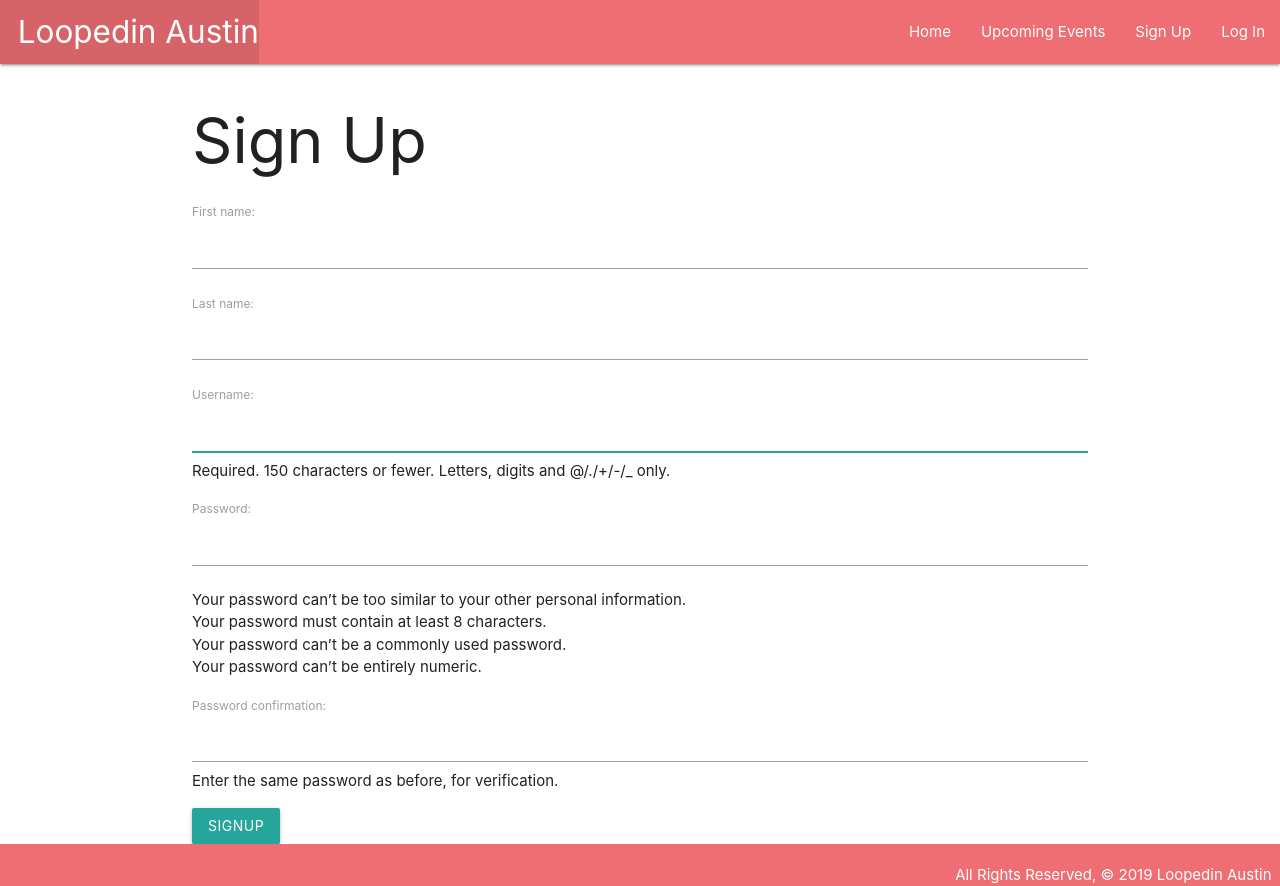
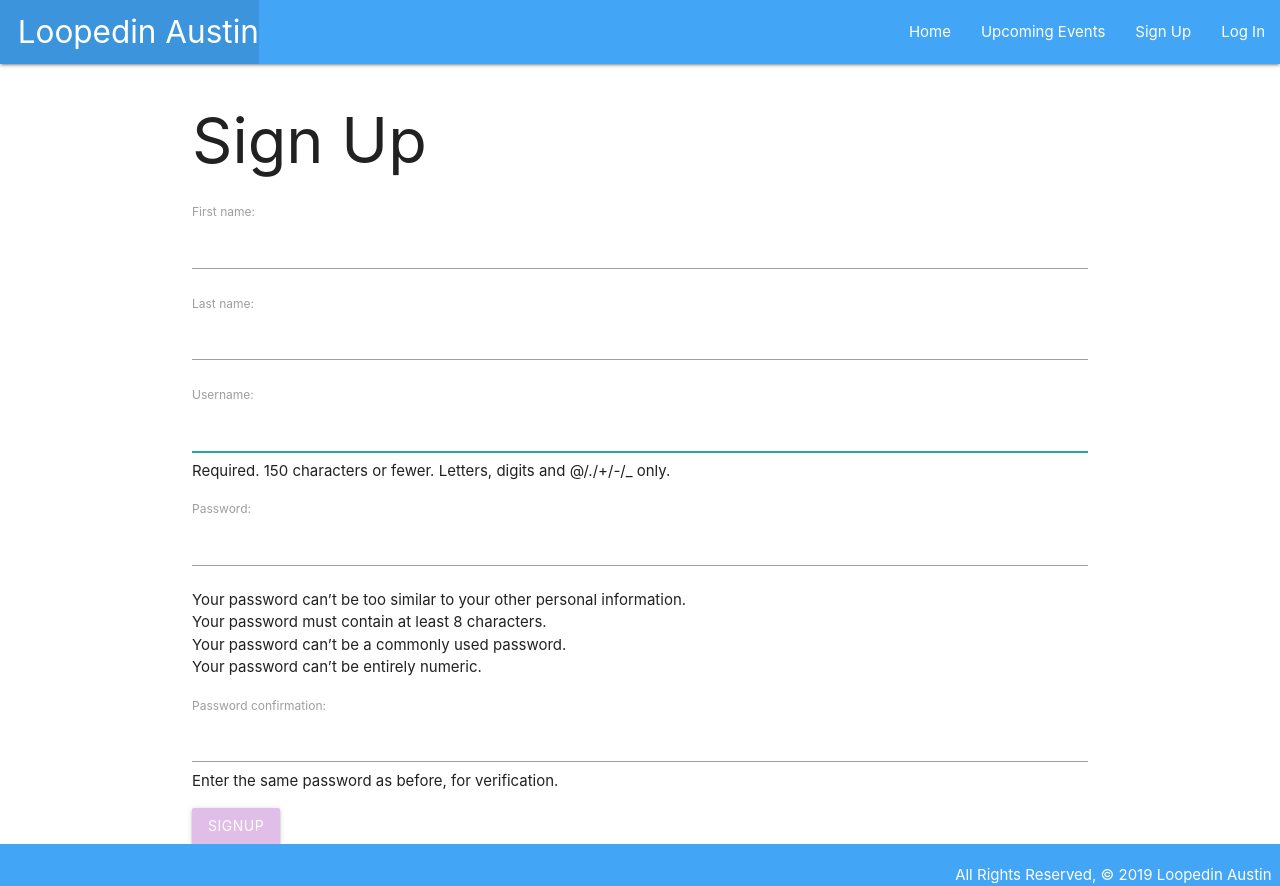
Before and after one commit to tlacerte/Loopedin-Austin, a Django app: page /accounts/signup in a window 1280 px wide. Run offline with Django 3.2, Linux system fonts and the light colour scheme.

Commit message:
color changes

```diff
--- a/main_app/templates/base.html
+++ b/main_app/templates/base.html
@@ -14,7 +14,7 @@
 <body>
   <header class="navbar-fixed">
     <nav>
-      <div class="nav-wrapper">
+      <div class="nav-wrapper blue lighten-1">
         <ul>
           <li><a href="" class="left brand-logo">&nbsp;&nbsp;Loopedin Austin</a></li>
         </ul>
@@ -36,7 +36,7 @@
     {% block content %}
     {% endblock %}
   </main>
-  <footer class="page-footer">
+  <footer class="page-footer blue lighten-1">
     <div class="right">All Rights Reserved, &copy; 2019 Loopedin Austin &nbsp;</div>
   </footer>
 </body>
--- a/main_app/templates/events/create.html
+++ b/main_app/templates/events/create.html
@@ -21,7 +21,7 @@
         <label for="location">Location: </label>
         <input id="location" type="text" name="location" value="{{ location }}">
 
-    <input type="submit" value="Add Event!" class="btn">
+    <input type="submit" value="Add Event!" class="btn purple lighten-4">
   </form>
   <script>
     var dateEl = document.getElementById('calendar');
--- a/main_app/templates/main_app/event_confirm_delete.html
+++ b/main_app/templates/main_app/event_confirm_delete.html
@@ -6,7 +6,7 @@
 
 <form action="" method="POST">
     {% csrf_token %}
-    <input type="submit" value="Yes - Delete!" class="btn">
+    <input type="submit" value="Yes - Delete!" class="btn purple lighten-4">
     <a href="{% url 'detail' event.id %}">Cancel</a>
 </form>
 
--- a/main_app/templates/main_app/event_form.html
+++ b/main_app/templates/main_app/event_form.html
@@ -8,7 +8,7 @@
         <form class="login-form" method="post" action="">
             {% csrf_token %}
             {{ form.as_p }}
-            <input type="submit" class="btn" value="SAVE">
+            <input type="submit" class="btn purple lighten-4" value="SAVE">
         </form>
     </div>
 </div>
--- a/main_app/templates/registration/login.html
+++ b/main_app/templates/registration/login.html
@@ -6,7 +6,7 @@
 <form method="post" action="{% url 'login' %}">
   {% csrf_token %}
   {{ form.as_p }}
-  <input type="submit" class="btn" value="login">
+  <input type="submit" class="btn purple lighten-4" value="login">
   <input type="hidden" name="next" value="{{ next }}">
 </form>
 
--- a/main_app/templates/registration/signup.html
+++ b/main_app/templates/registration/signup.html
@@ -8,7 +8,7 @@
 <form method="post" action="{% url 'signup' %}">
   {% csrf_token %}
   {{ form.as_p }}
-  <input type="submit" class="btn" value="signup">
+  <input type="submit" class="btn purple lighten-4" value="signup">
 </form>
 
 {% endblock %}
--- a/main_app/urls.py
+++ b/main_app/urls.py
@@ -9,8 +9,6 @@ urlpatterns = [
   path('events/create', views.show_event_create, name='show_event_create'),
   path('events/create/new', views.event_create, name='event_create'),
   path('events/<int:event_id>', views.event_detail, name='detail'),
-  #path('events/<int:event_id>/update', views.show_event_update, name='show_event_update'),
-  #path('events/<int:event_id>/update/new', views.event_update, name='event_update'),
   path('events/<int:pk>/update', views.UpdateEvent.as_view(), name='event_update'),
   path('events/<int:pk>/delete', views.DeleteEvent.as_view(), name='event_delete'),
 ]
```
